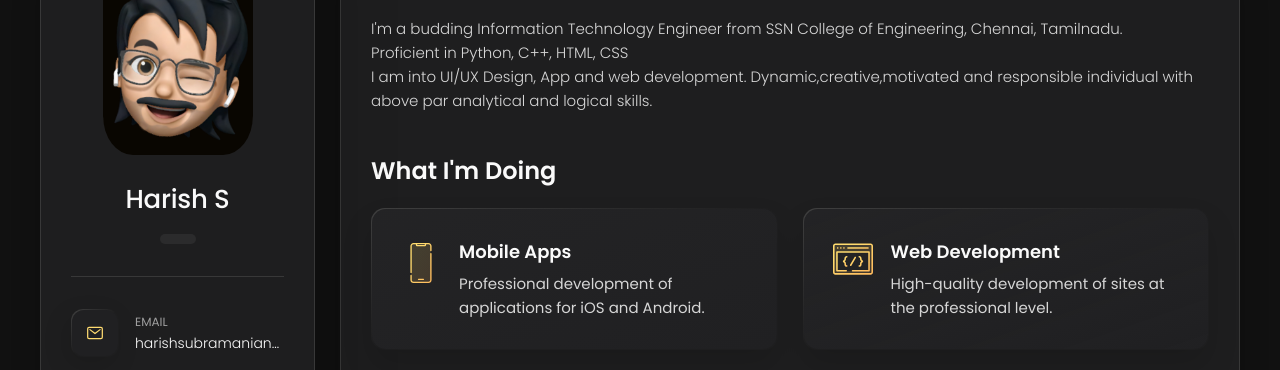
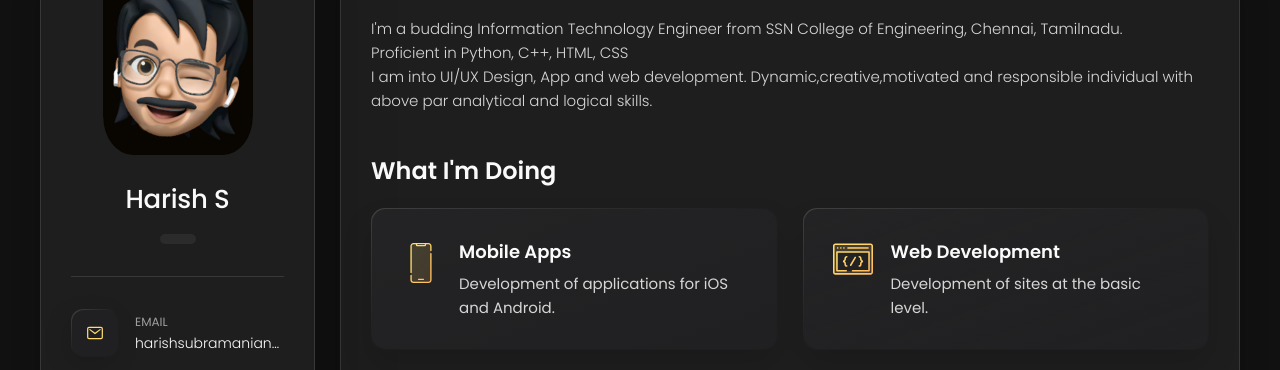
Before and after one commit to HHarisHH002/MY-portfolio, a plain HTML site: page index.html in a window 1280 px wide. Shown: the part 162-532 px from the top of the page. Drawn offline with nearby package versions, Linux system fonts and the light colour scheme.

Commit message:
Update index.html

```diff
--- a/index.html
+++ b/index.html
@@ -240,7 +240,7 @@
                 <h4 class="h4 service-item-title">Mobile apps</h4>
 
                 <p class="service-item-text">
-                  Professional development of applications for iOS and Android.
+                  Development of applications for iOS and Android.
                 </p>
               </div>
 
@@ -256,7 +256,7 @@
                 <h4 class="h4 service-item-title">Web development</h4>
 
                 <p class="service-item-text">
-                  High-quality development of sites at the professional level.
+                  Development of sites at the basic level.
                 </p>
               </div>
 
```
